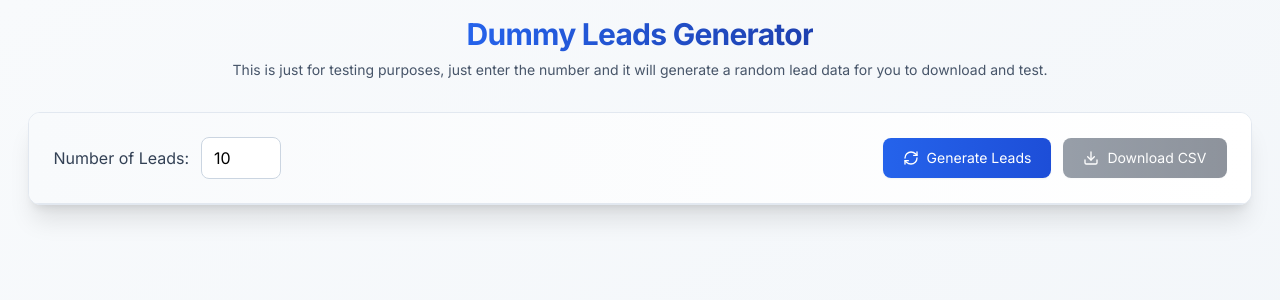
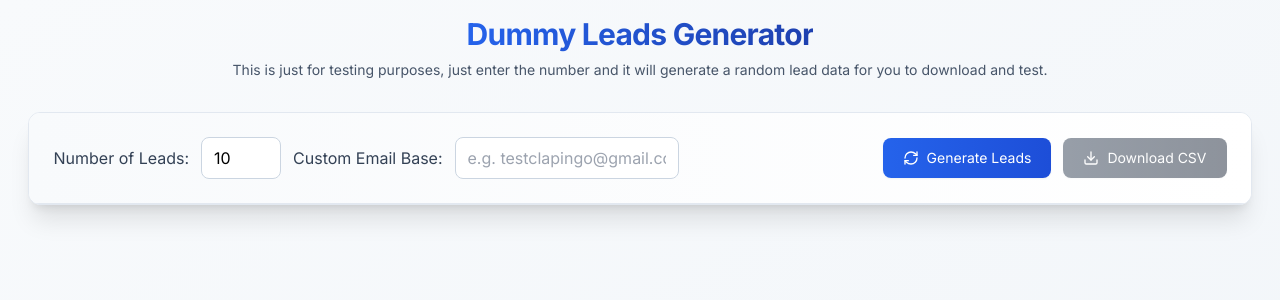
Before and after one commit to MrFullStackDev/Random_lead_generator, a React (Vite) app: page / in a window 1280 px wide. Shown: the top 300 px of the page. Built offline with nearby package versions, Linux system fonts and the light colour scheme.

Commit message:
Add custom email input to lead generation and refactor layout

```diff
--- a/src/App.tsx
+++ b/src/App.tsx
@@ -22,18 +22,23 @@ export default function App() {
   const [count, setCount] = useState<number>(10)
   const [leads, setLeads] = useState<Lead[]>([])
   const [error, setError] = useState<string>('')
+  const [customEmail, setCustomEmail] = useState<string>('')
 
   const generateLeads = useCallback((n: number): Lead[] =>
-    Array.from({ length: n }).map(() => {
+    Array.from({ length: n }).map((_, i) => {
       const firstName = faker.person.firstName()
       const lastName = faker.person.lastName()
-
+      let email = `${firstName.toLowerCase()}@rahulksm.testinator.com`
+      if (customEmail && customEmail.includes('@')) {
+        const [user, domain] = customEmail.split('@')
+        email = `${user}+test${i + 1}@${domain}`
+      }
       return {
         firstName,
         lastName,
         phone: faker.phone.number({ style: 'national' }),
         linkedinUrl: 'https://in.linkedin.com/in/mrfullstackdev',
-        email: `${firstName.toLowerCase()}@rahulksm.testinator.com`,
+        email,
         photoUrl: 'https://ui-avatars.com/api/?background=random&size=200',
         jobTitle: faker.person.jobTitle(),
         companyName: faker.company.name().split(' ')[0],
@@ -42,7 +47,7 @@ export default function App() {
         state: faker.location.state(),
         country: faker.location.country(),
       }
-    }), [])
+    }), [customEmail])
 
   const handleGenerate = () => {
     try {
@@ -111,6 +116,7 @@ export default function App() {
 
         <div className="bg-white shadow-xl rounded-xl overflow-hidden border border-slate-200">
           <div className="flex flex-col sm:flex-row items-center justify-between p-6 border-b border-slate-200 space-y-4 sm:space-y-0 bg-gradient-to-r from-slate-50 to-white">
+            <div className="flex flex-col sm:flex-row items-center space-y-2 sm:space-y-0 sm:space-x-3 w-full sm:w-auto">
               <div className="flex items-center space-x-3">
                 <label htmlFor="count" className="font-medium text-slate-700">
                   Number of Leads:
@@ -125,8 +131,23 @@ export default function App() {
                   className="w-20 px-3 py-2 border border-slate-300 rounded-lg focus:outline-none focus:ring-2 focus:ring-blue-500 focus:border-blue-500 transition-all duration-200 bg-white"
                 />
               </div>
+              <div className="flex items-center space-x-3">
+                <label htmlFor="customEmail" className="font-medium text-slate-700">
+                  Custom Email Base:
+                </label>
+                <input
+                  id="customEmail"
+                  type="email"
+                  placeholder="e.g. testclapingo@gmail.com"
+                  value={customEmail}
+                  onChange={e => setCustomEmail(e.target.value)}
+                  aria-label="Custom email base"
+                  className="w-56 px-3 py-2 border border-slate-300 rounded-lg focus:outline-none focus:ring-2 focus:ring-blue-500 focus:border-blue-500 transition-all duration-200 bg-white"
+                />
+              </div>
+            </div>
 
-            <div className="flex space-x-3">
+            <div className="flex space-x-3 mt-2 sm:mt-0">
               <button
                 onClick={handleGenerate}
                 className="flex items-center space-x-2 px-5 py-2.5 bg-gradient-to-r from-blue-600 to-blue-700 text-white rounded-lg hover:from-blue-700 hover:to-blue-800 transition-all duration-200 font-medium text-sm shadow-sm hover:shadow-md active:scale-95"
```
Lines whose indentation alone changed are shown as unchanged.
